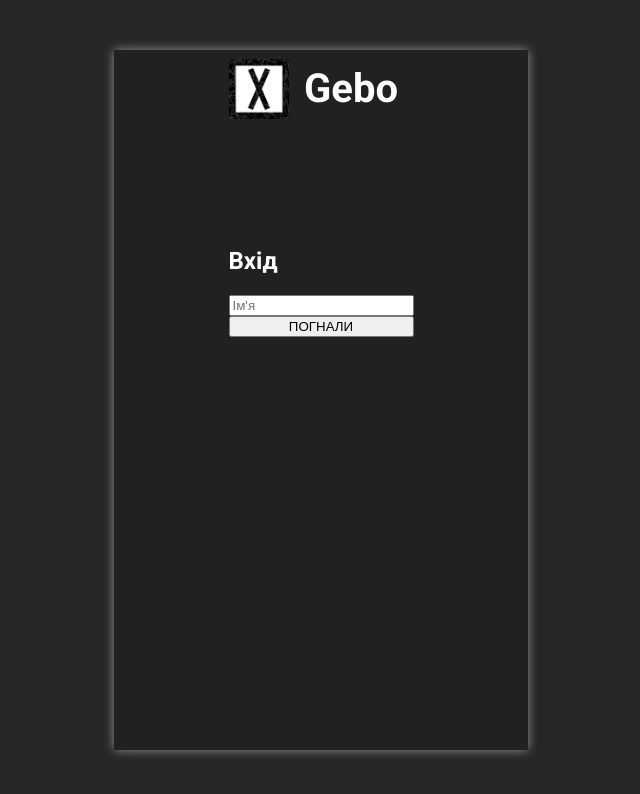
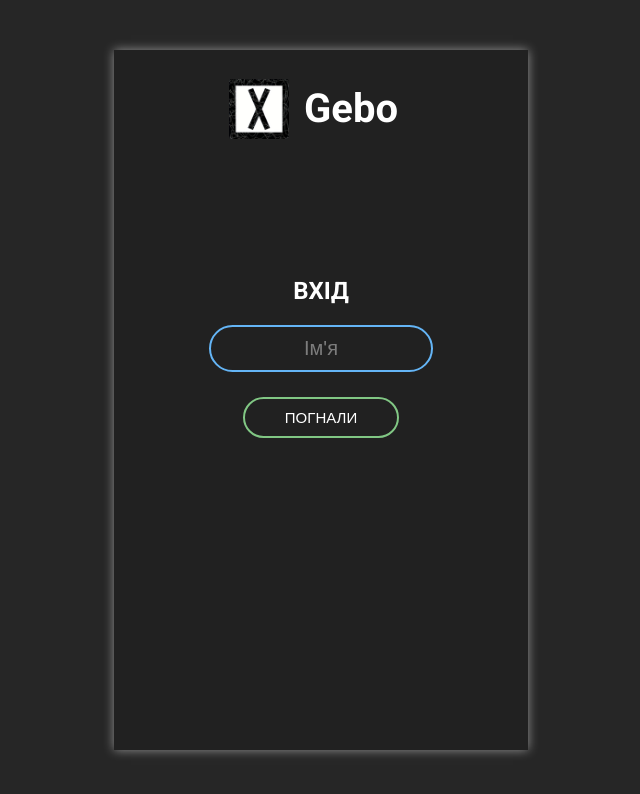
Before and after one commit to ZorroSnoz/gebo-front, a React (Create React App) app: page / in a window 1280 px wide. Shown: the top 794 px of the page, without its empty margins (319-959 px from the left). Built offline with nearby package versions, Linux system fonts and the light colour scheme.

Commit message:
Version_18_01

```diff
--- a/src/App.js
+++ b/src/App.js
@@ -1,16 +1,38 @@
-import React from 'react';
+import React, { useEffect } from 'react';
 import './App.css';
 import Login from './components/login_page/login';
 import Ad from './components/ad_page/ad_page';
 import { connect } from 'react-redux';
+import { getCookie, deleteCookie } from './cookies_helper/cookies_functions';
+import { setUser } from './redux/login_reduser';
 
-function App(props) {
-let {registered, name } = props.login;
+let App = (props) => {
+
+  let { userData, setUser } = props;
+ //////////////////////////////////////// developer delete cookies button CTRL
+  document.addEventListener('keydown', function(event) {
+    if (event.ctrlKey) {
+     deleteCookie('registered')
+     deleteCookie('user')
+     deleteCookie('idUser')
+    }
+  });
+////////////////////////////////////////
+  useEffect(() => {
+    if (getCookie('registered') === 'true' && userData.registered === false ) {
+      let userData = {
+        registered: getCookie('registered'),
+        name: getCookie('user'),
+        idUser: getCookie('idUser')
+      }
+      setUser(userData);
+    };
+  });
 
   return (
     <div className="App">
       <div className="MobileWindow">
-        {registered ? <Ad /> : <Login />}
+        {userData.registered ? <Ad /> : <Login />}
       </div>
     </div>
   );
@@ -18,8 +40,8 @@ let {registered, name } = props.login;
 
 let mapStateToProps = (state) => {
   return {
-      login: state.loginPage
+    userData: state.loginPage
   }
 };
 
-export default connect(mapStateToProps,null) (App);
+export default connect(mapStateToProps, { setUser })(App);
--- a/src/components/login_page/login.js
+++ b/src/components/login_page/login.js
@@ -1,14 +1,33 @@
 import React from 'react';
 import s from './login_page.module.css';
 import { Field, reduxForm } from 'redux-form';
-import logo from '../../images/gebo_logo.jpg'
+import logo from '../../images/gebo_logo.jpg';
+import { setUser } from '../../redux/login_reduser';
+import { connect } from 'react-redux';
+import { setCookie } from '../../cookies_helper/cookies_functions';
+import { generatorId } from '../../cookies_helper/generator_id';
 
-let LoginPage = (props) => {
+////////////////////////////////// login page container component
+let LoginPageCon = (props) => {
 
   let onSubmit = (formData) => {
-    console.log(formData)
+    let newIdUser = generatorId();
+    setCookie('user', formData.login);
+    setCookie('idUser', newIdUser);
+    setCookie('registered', true);
+    let userData = { registered: true, name: formData.login, idUser: newIdUser };
+    props.setUser(userData)
   }
 
+  return (
+    <>
+      <LoginPage onSubmit={onSubmit} />
+    </>
+  );
+}
+let LoginPageContainer = connect(null, { setUser })(LoginPageCon);
+////////////////////////////////// login page component
+let LoginPage = ({ onSubmit, ...props }) => {
   return (
     <div className={s.loginContainer}>
       <div className={s.logoContainer}>
@@ -16,22 +35,26 @@ let LoginPage = (props) => {
         <h1>Gebo</h1>
       </div>
       <div className={s.loginForm}>
-        <h2>Вхід</h2>
+        <h2>ВХІД</h2>
         <ReduxLoginForm onSubmit={onSubmit} />
       </div>
     </div>
   );
 }
-
+/////////////////////// login form conponent
 let LoginForm = (props) => {
   return (
     <form onSubmit={props.handleSubmit} >
-      <Field placeholder={"Ім'я"} name={'login'} component={'input'}/>
-      <button>ПОГНАЛИ</button>
+      <Field name={'login'} component={InputLogin} />
+      <button type='submit'>ПОГНАЛИ</button>
     </form>
   )
 };
-
 let ReduxLoginForm = reduxForm({ form: 'login' })(LoginForm);
-
-export default LoginPage;
+///////////////////// input component for Field
+let InputLogin = ({ input, meta, ...props }) => {
+  return (
+    <input {...input} {...props} placeholder={"Ім'я"} className={s.inputForm} />
+  )
+}
+export default LoginPageContainer;
--- a/src/components/login_page/login_page.module.css
+++ b/src/components/login_page/login_page.module.css
@@ -9,6 +9,7 @@
 .logoContainer {
   display: flex;
   align-items: center;
+  margin: 20px;
 }
 .logoContainer h1 {
   font-size: 40px;
@@ -23,8 +24,53 @@
   display: flex;
   flex-direction: column;
   margin-top: 100px;
+  justify-content: center;
+  align-items: center;
+  width: 100%;
+}
+.loginForm h2 {
+  margin: 10px;
 }
 .loginForm form {
   display: flex;
   flex-direction: column;
+  width: 100%;
+  justify-content: center;
+  align-items: center;
 }
+.loginForm form button {
+  background-color: #212121;
+  padding: 10px 40px;
+  font-size: 15px;
+  border-radius: 50px;
+  outline: none;
+  color: white;
+  border: solid 2px #81c784;
+  cursor: pointer;
+  transition: 0.25s;
+  margin: 15px;
+}
+.loginForm form button:hover {
+  background-color: #81c784;
+}
+.inputForm {
+  background-color: #212121;
+  color: white;
+  border: solid 2px #64b5f6;
+  padding: 10px;
+  text-align: center;
+  border-radius: 50px;
+  font-size: 20px;
+  margin: 10px;
+  outline: none;
+  transition: 0.25s;
+  width: 200px;
+}
+.inputForm::placeholder {
+  color: #7D7D7D;
+  font-size: 20px;
+}
+.inputForm:focus {
+  width: 250px;
+  border-color: #81c784;
+}
--- a/src/components/login_page/login_page.module.less
+++ b/src/components/login_page/login_page.module.less
@@ -9,6 +9,7 @@
 .logoContainer {
     display: flex;
     align-items: center;
+    margin: 20px;
     h1 {
         font-size: 40px;
         margin: 15px;
@@ -23,8 +24,57 @@
     display: flex;
     flex-direction: column;
     margin-top: 100px;
+    justify-content: center;
+    align-items: center;
+    width: 100%;
+    h2 {
+        margin: 10px;
+    }
     form {
         display: flex;
         flex-direction: column;
+        width: 100%;
+        justify-content: center;
+        align-items: center;
+        button {
+            background-color: #212121;
+            padding: 10px 40px;
+            font-size: 15px;
+            border-radius: 50px;
+            outline:none;
+            transition: 0.25s;
+            color: white;
+            border: solid 2px #81c784;
+            cursor: pointer;
+            transition: 0.25s;
+            margin: 15px;
+        }
+        button:hover {
+            background-color: #81c784;
+        }
     }
 }
+
+.inputForm {
+    background-color: #212121;
+    color: white;
+    border: solid 2px #64b5f6;
+padding: 10px;
+text-align: center;
+border-radius: 50px;
+font-size: 20px;
+margin: 10px;
+outline:none;
+transition: 0.25s;
+width: 200px;
+}
+
+.inputForm::placeholder {
+    color:#7D7D7D;
+    font-size: 20px;
+}
+
+.inputForm:focus{
+    width: 250px;
+    border-color: #81c784;
+}
--- /dev/null
+++ b/src/cookies_helper/cookies_functions.js
@@ -0,0 +1,34 @@
+export let getCookie = (name) => {
+    let matches = document.cookie.match(new RegExp(
+        "(?:^|; )" + name.replace(/([\.$?*|{}\(\)\[\]\\\/\+^])/g, '\\$1') + "=([^;]*)"
+    ));
+    return matches ? decodeURIComponent(matches[1]) : undefined;
+}
+
+export let setCookie = (name, value, options = {}) => {
+
+    options = {
+        path: '/',
+        'max-age': 360*365,
+        samesite: 'lax',
+        ...options
+    };
+
+    let updatedCookie = encodeURIComponent(name) + "=" + value;
+
+    for (let optionKey in options) {
+        updatedCookie += "; " + optionKey;
+        let optionValue = options[optionKey];
+        if (optionValue !== true) {
+            updatedCookie += "=" + optionValue;
+        }
+    }
+
+    document.cookie = updatedCookie;
+}
+
+export let deleteCookie = (name) => {
+    setCookie(name, "", {
+      'max-age': -1
+    })
+  }
--- /dev/null
+++ b/src/cookies_helper/generator_id.js
@@ -0,0 +1 @@
+export let generatorId = () => ([1e7]+-1e3+-4e3+-8e3+-1e11).replace(/[018]/g,c=>(c^crypto.getRandomValues(new Uint8Array(1))[0]&15 >> c/4).toString(16));
--- a/src/redux/login_reduser.js
+++ b/src/redux/login_reduser.js
@@ -1,14 +1,16 @@
-const SOME_ACTION = 'SOME_ACTION';
+const SET_AUTH_USER_DATA = 'SET_AUTH_USER_DATA';
 let initialState = {
 registered: false,
-name: 'Артур',
-id: 1
+name: null,
+idUser: null
 };
 
 const loginReduser = (state = initialState, action) => {
     switch (action.type) {
-        case SOME_ACTION: {
-            return ;
+        case SET_AUTH_USER_DATA: {
+            return {
+                ...action.userData
+            };
         }
         default: {
             return state;
@@ -17,6 +19,7 @@ const loginReduser = (state = initialState, action) => {
 
 }
 
-// export let addMessage = (textMessage) => ({ type: ADD_MESSAGE, textMessage });
+export let setUser = (userData) => ({ type: SET_AUTH_USER_DATA,  userData});
+
 
 export default loginReduser;
```
